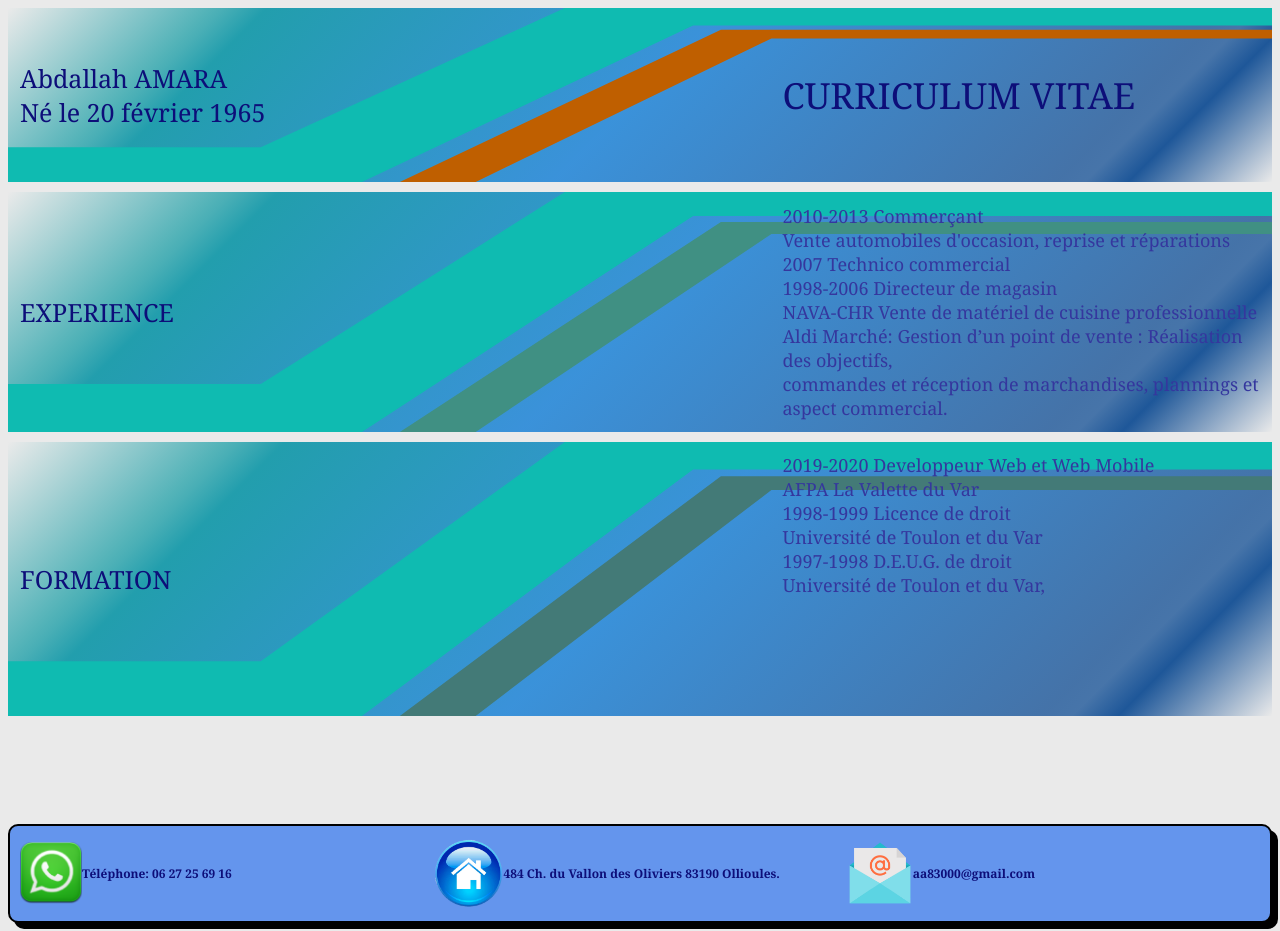
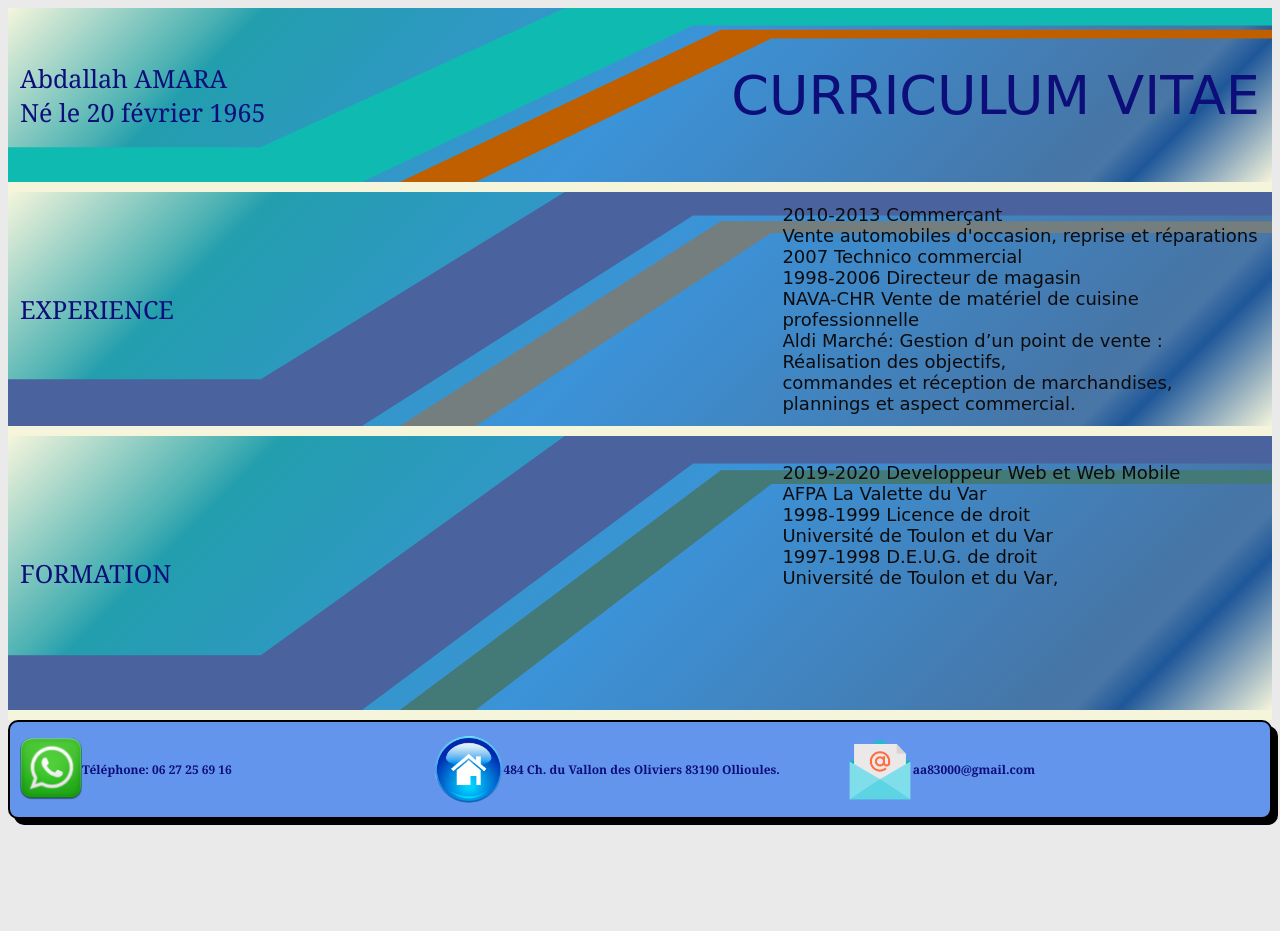
Before and after one commit to amaraabdallah/leboncv, a plain HTML site: page mon cv2.html in a window 1280 px wide. After the commit the page ends 827 px from the top, so only its background shows below. Drawn offline with Linux system fonts and the light colour scheme.

Commit message:
c'est fini

```diff
--- a/mon cv2.html
+++ b/mon cv2.html
@@ -37,8 +37,8 @@
                     xmlns:svg="http://www.w3.org/2000/svg" viewBox="0 0 500 200" preserveAspectRatio="none">
                     <path id="svg_1"
                         d="m0,200l0,-40l100,0l121,-161c59.33333,-0.33333 219.66667,1.33333 279,1l0,20l-229,0l-131,180l-140,0z"
-                        fill="#0fbbb1" />
-                    <path id="svg_2" d="m500,25l-218,0l-127,175l30,0l117,-165l198,0l0,-10z" fill="#409083" />
+                        fill="#4a629d" />
+                    <path id="svg_2" d="m500,25l-218,0l-127,175l30,0l117,-165l198,0l0,-10z" fill="#747e7e" />
                 </svg>
             </div>
             <div class="card__head">
@@ -63,7 +63,7 @@
                     xmlns:svg="http://www.w3.org/2000/svg" viewBox="0 0 500 200" preserveAspectRatio="none">
                     <path id="svg_1"
                         d="m0,200l0,-40l100,0l121,-161c59.33333,-0.33333 219.66667,1.33333 279,1l0,20l-229,0l-131,180l-140,0z"
-                        fill="#0fbbb1" />
+                        fill="#4a629d" />
                     <path id="svg_2" d="m500,25l-218,0l-127,175l30,0l117,-165l198,0l0,-10z" fill="#437a77" />
                 </svg>
             </div>
--- a/style.css
+++ b/style.css
@@ -12,6 +12,7 @@ body
       .container {
         display: flex;
         flex-direction: column;
+        background-color: beige;
 
       }
 
@@ -29,8 +30,8 @@ body
         filter: progid:DXImageTransform.Microsoft.gradient( startColorstr='#0021a1a8', endColorstr='#001e5799',GradientType=1 ); /* IE6-9 fallback on horizontal gradient */;
         padding: 12px;
 
+
         min-height: 150px;
-
         margin-bottom: 10px;
         position: relative;
       }
@@ -53,14 +54,15 @@ body
       }
       .card__content {
         z-index: 10;
-        color: rgb(53, 55, 158);
+        color: rgb(12, 12, 14);
         font-size: 18px;
         font-family: Georgia, 'Times New Roman', Times, serif;
       }
 
       .card-1 .card__desc-title
       {
-        font-size: 2em;
+        font-size: 3em;
+        font-family: cursive
       }
 
 
@@ -75,17 +77,16 @@ body
       }
 
       .card__description {
-
+      font-family: cursive;
         width: 477.583px;
       }
       .card-3{
         height: 250px;
-        margin-bottom: 108px;
 
       }
 
       .card-3 .card__description {
-
+        padding-top: 11px;
         margin-bottom: 108px;
       }
 
```
